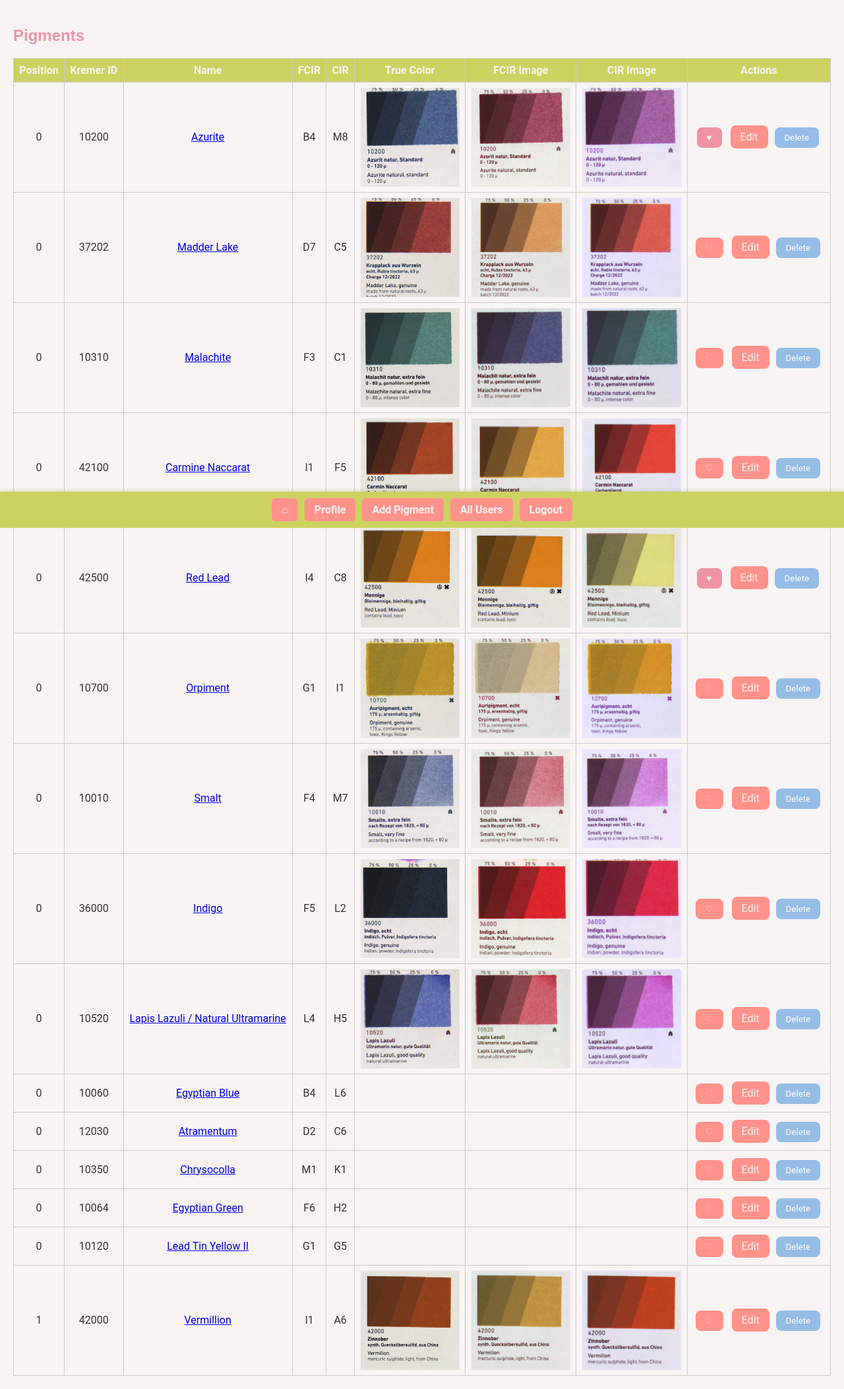
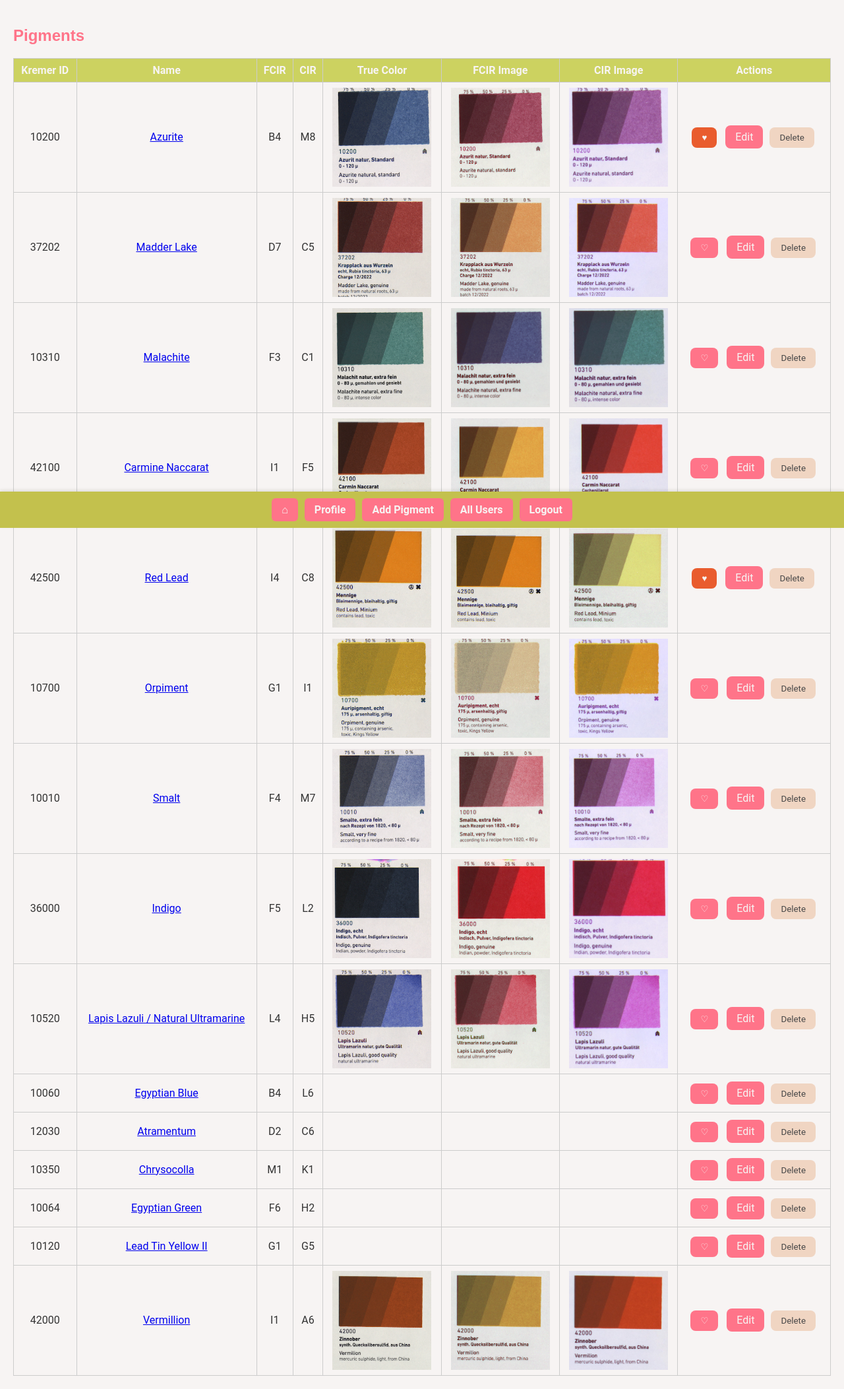
Before and after one commit to bellapaniccia/PigmentMatrix, a Flask app: page /view in a window 1280 px wide. Shown: the whole page at 66% size. Run offline with Flask 3, Linux system fonts and the light colour scheme; a user stored in the database is signed in.

Commit message:
Initial commit

```diff
--- a/app.py
+++ b/app.py
@@ -336,4 +336,4 @@ with app.app_context():
     db.create_all()
 
 if __name__ == "__main__":
-    app.run(debug=True, host="0.0.0.0", port=8000)
+    app.run(debug=True, host="0.0.0.0", port=8001)
--- a/static/style.css
+++ b/static/style.css
@@ -1,248 +1,4 @@
-/*
-  general body text
-body {
-    font-family: 'Roboto', sans-serif;
-    background-color: #F7F4F3;
-    color: #333;
-    margin: 0;
-    padding: 20px;
-}
 
-*/
-/*  headers  *//*
-
-h1, h2, h3 {
-    font-family: 'Poppins', sans-serif;
-    color: #F094A3;
-}
-
- */
-/*  top navigation bar  *//*
-
-.navbar a {
-    background-color: #CCD260;
-    overflow: hidden;
-    padding: 10px 20px;
-    border-radius: 10px;
-    margin-bottom: 20px;
-
-}
-
-.navbar a:hover {
-    background-color: #F094A3;
-}
-
-}
-
-.navbar b:hover {
-    background-color: #F094A3;
-
-*/
-/* top navbar (a) *//*
-
-.navbar a {
-    display: inline-block;
-    padding: 8px 15px;
-    border-radius: 6px;
-    text-decoration: none;
-    font-weight: 600;
-    margin-right: 5px;
-    background-color: CCD260;
-    color: #F7F4F3;
-}
-
-*/
-/* bottom navbar (b) *//*
-
-.navbar b {
-   display: flex;
-    padding: 8px 15px;
-    border-radius: 6px;
-    text-decoration: none;
-    font-weight: 600;
-    margin-right: 5px;
-    transition: background-color 0.3s;
-    color: #F7F4F3;
-}
-
-*/
-/* buttons remain the same *//*
-
-.btn-home, .btn-cancel, .btn-save {
-    padding: 5px 15px;
-    background-color: #F094A3;
-    text-decoration: none;
-    color: #F7F4F3;
-    border-radius: 4px;
-}
-
-.btn-home:hover, .btn-cancel:hover, .btn-save:hover {
-    background-color: #F094A3;
-}
-
-*/
-/*  buttons  *//*
-
-.btn, .btn-add, .btn-home, .btn-delete, .btn-cancel, btn-prev, btn-next, btn-back
- {
-    font-family: 'Roboto', sans-serif;
-    padding: 8px 15px;
-    text-decoration: none;
-    border-radius: 8px;
-    border: none;
-    cursor: pointer;
-    margin: 3px;
-    transition: background-color 0.3s;
-}
-
-.btn { background-color: #ff928b; color: #F7F4F3; }
-.btn:hover { background-color: #ff6f61; }
-
-.btn-add { background-color: #ff928b; color: #F7F4F3; }
-.btn-add:hover { background-color: #ff6f61; }
-
-.btn-home { background-color: #ff928b; color: #F7F4F3; }
-.btn-home:hover { background-color: #ff6f61; }
-
-.btn-delete { background-color: #95BDE6; color: #fff; }
-.btn-delete:hover { background-color: #6ea0d4; }
-
-*/
-/*  table  *//*
-
-.pigment-table {
-    width: 100%;
-    border-collapse: collapse;
-    margin-top: 15px;
-}
-
-.pigment-table th, .pigment-table td {
-    border: 1px solid #ccc;
-    padding: 8px;
-    text-align: left;
-}
-
-.pigment-table th {
-    background-color: #CCD260;
-    color: #F7F4F3;
-}
-
-.pigment-table tr:nth-child(even) {
-    background-color: #F7F4F3;
-}
-
-*/
-/*.pigment-table img {
-    max-width: 100px;*//*
-
-.pigment-table img, .edit-form img {
-    width: 150px;   */
-/* or whatever fixed width you want *//*
-
-    height: auto;
-    object-fit: cover; */
-/* keeps aspect ratio without stretching *//*
-
-}
-}
-
-saved-pigments {
-    width: 100%;
-    border-collapse: collapse;
-    margin-top: 15px;
-}
-
-saved-pigments th, saved-pigments td {
-    border: 1px solid #ccc;
-    padding: 8px;
-    text-align: left;
-}
-
-saved-pigments th {
-    background-color: #CCD260;
-    color: #F7F4F3;
-}
-
-saved-pigments tr:nth-child(even) {
-    background-color: #F7F4F3;
-}
-
-*/
-/*
-saved-pigments img {
-    max-width: 100px;*//*
-
-saved-pigments img, .edit-form img {
-    width: 150px;   */
-/* or whatever fixed width you want *//*
-
-    height: auto;
-    object-fit: cover; */
-/* keeps aspect ratio without stretching *//*
-
-}
-
-
-*/
-/*  actions  *//*
-
-.actions a, .actions form {
-    display: inline-block;
-    margin-right: 3px;
-}
-
-*/
-/*  links  *//*
-
- {
-    text-decoration: none;
-    color: #F094A3;
-}
-*/
-/*  login page  *//*
-
-.login-container {
-    max-width: 400px;
-    margin: 50px auto;
-    padding: 25px;
-    background-color: #fff;
-    border-radius: 10px;
-    box-shadow: 0px 2px 10px rgba(0,0,0,0.1);
-}
-
-.login-container h2 {
-    font-family: 'Poppins', sans-serif;
-    color: #F094A3;
-    margin-bottom: 20px;
-}
-
-.login-container input[type="text"],
-.login-container input[type="password"] {
-    width: 100%;
-    padding: 10px;
-    margin: 10px 0 20px 0;
-    border-radius: 5px;
-    border: 1px solid #ccc;
-    font-size: 16px;
-}
-
-.login-container .btn {
-    font-family: 'Roboto', sans-serif;
-    background-color: #ff928b;
-    color: #F7F4F3;
-    padding: 10px 15px;
-    border-radius: 8px;
-    border: none;
-    cursor: pointer;
-    font-size: 16px;
-    width: 100%;
-}
-
-.login-container .btn:hover {background-color: #F094A3;}
-
-a:hover {text-decoration: underline;}
-
-*/
 /* body text */
 body {
     font-family: 'Roboto', sans-serif;
@@ -255,7 +11,7 @@ body {
 /* headers */
 h1, h2, h3 {
     font-family: 'Poppins', sans-serif;
-    color: #F094A3;
+    color: #ff7489;
 }
 
 
@@ -266,7 +22,7 @@ h1, h2, h3 {
     bottom: 0;
     left: 0;
     width: 100%;
-    background-color: #CCD260;  /* your existing color */
+    background-color: #c3c14d;
     color: #F7F4F3;
     display: flex;
     justify-content: center;   /* center links horizontally */
@@ -284,12 +40,12 @@ h1, h2, h3 {
     padding: 8px 15px;
     margin: 0 5px;
     border-radius: 6px;
-    background-color: #ff928b;
+    background-color: #ff7489;
     transition: background-color 0.3s;
 }
 
 .navbar-b a:hover {
-    background-color: #ff6f61;
+    background-color: #ec8e8e;
 }
 /* buttons */
 .btn, .btn-add, .btn-home, .btn-delete, .btn-cancel, .btn-save, .btn-edit {
@@ -302,31 +58,36 @@ h1, h2, h3 {
     margin: 3px;
 }
 
-.btn { background-color: #ff928b; color: #F7F4F3; }
-.btn:hover { background-color: #ff6f61; }
+.btn { background-color: #ff7489; color: #F7F4F3; }
+.btn:hover { background-color: #ec8e8e; }
 
-.btn-save { background-color: #ff928b; color: #F7F4F3; }
-.btn-save:hover { background-color: #ff6f61; }
+.btn-save { background-color: #ff7489; color: #F7F4F3; }
+.btn-save:hover { background-color: #ec8e8e; }
 
-.btn-add { background-color: #ff928b; color: #F7F4F3; }
-.btn-add:hover { background-color: #ff6f61; }
+.btn-add { background-color: #ff7489; color: #F7F4F3; }
+.btn-add:hover { background-color: #ec8e8e; }
 
-.btn-home { background-color: #ff928b; color: #F7F4F3; }
-.btn-home:hover { background-color: #ff6f61; }
+.btn-home { background-color: #ff7489; color: #F7F4F3; }
+.btn-home:hover { background-color: #ec8e8e; }
 
-.btn-delete { background-color: #95BDE6; color: #fff; }
-.btn-delete:hover { background-color: #6ea0d4; }
+.btn-delete { background-color: #F0D5C2; color: #4a4949; }
+.btn-delete:hover { background-color: #ac8f7d; }
 
-.btn-cancel { background-color: #ff928b; color: #F7F4F3; }
-.btn-cancel:hover { background-color: #ff6f61; }
+.btn-cancel { background-color: #ff7489; color: #F7F4F3; }
+.btn-cancel:hover { background-color: #ec8e8e; }
 
-.btn-edit { background-color: #ff928b; color: #F7F4F3; }
-.btn-edit:hover { background-color: #ff6f61; }
+.btn-edit { background-color: #ff7489; color: #F7F4F3; }
+.btn-edit:hover { background-color: #ec8e8e; }
 
-.btn-heart { background-color: #ff928b; color: #F7F4F3; }
-.btn-heart:hover { background-color: #ff6f61; }
+.btn-heart { background-color: #ff7489; color: #F7F4F3; }
+.btn-heart:hover { background-color: #E95C2E; }
 
 /* table */
+.pigment-table th:nth-child(1),
+.pigment-table td:nth-child(1) {
+  display: none;
+}
+
 .pigment-table {
     width: 100%;
     border-collapse: collapse;
@@ -364,7 +125,7 @@ h1, h2, h3 {
 }
 
 .saved-pigments th {
-    background-color: #CCD260;
+    background-color: #D0CE67;
     color: #F7F4F3;
 }
 
@@ -437,7 +198,7 @@ h1, h2, h3 {
 
 .login-container h2 {
     font-family: 'Poppins', sans-serif;
-    color: #F094A3;
+    color: #ff7489;
     margin-bottom: 20px;
 }
 
--- a/templates/profile.html
+++ b/templates/profile.html
@@ -47,7 +47,7 @@
     <td><img src="{{ url_for('static', filename='uploads/' ~ pigment.image_cir) }}" alt="{{ pigment.pigment_name }} CIR Image"></td>
     <td>
       <form action="{{ url_for('save_pigment', pid=pigment.id) }}" method="POST">
-        <button type="submit" class="save-btn">
+        <button type="submit" class="btn-save">
           {% if pigment in current_user.saved_pigments %}
             ♥︎
           {% else %}
--- a/templates/view.html
+++ b/templates/view.html
@@ -1,5 +1,3 @@
-
-
 <!DOCTYPE html>
 <html lang="en">
 <head>
@@ -53,15 +51,15 @@
           {% if current_user.is_authenticated %}
             <form action="{{ url_for('save_pigment', pid=pigment.id) }}" method="POST" style="display:inline;">
               {% if pigment.id in saved_ids %}
-                <button type="submit" class="btn-save" style="background-color:#F094A3;">♥</button>
+                <button type="submit" class="btn-save" style="background-color:#E95C2E;">♥</button>
               {% else %}
                 <button type="submit" class="btn-save">♡</button>
               {% endif %}
             </form>
           {% endif %}
           {% if current_user.is_authenticated and current_user.is_admin %}
-            <a class="btn-edit" href="{{ url_for('edit', pid=pigment.id) }}">Edit</a>
-            <form action="{{ url_for('delete_pigment', pid=pigment.id) }}" method="POST" style="display:inline;">
+            <a class="btn-edit" href="{{ url_for('edit', pigment_id=pigment.id) }}">Edit</a>
+            <form action="{{ url_for('delete_pigment', pigment_id=pigment.id) }}" method="POST" style="display:inline;">
               <button type="submit" class="btn-delete" onclick="return confirm('Delete this pigment?');">Delete</button>
             </form>
           {% endif %}
```
Also changed, not shown: templates/view_one.html (+8 -14 lines), instance/pigments.db.
